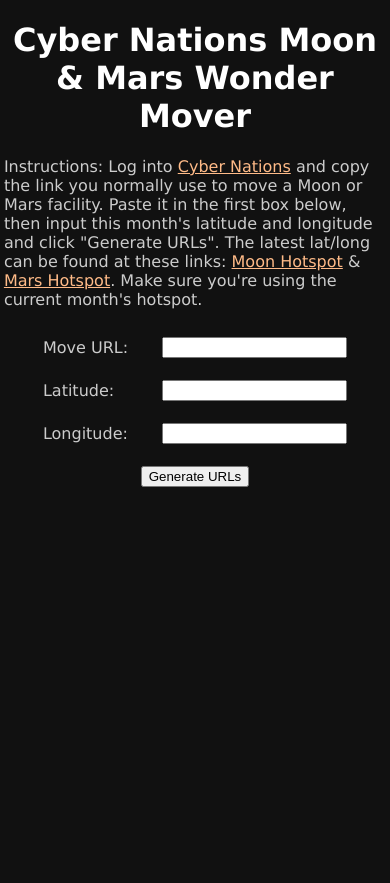
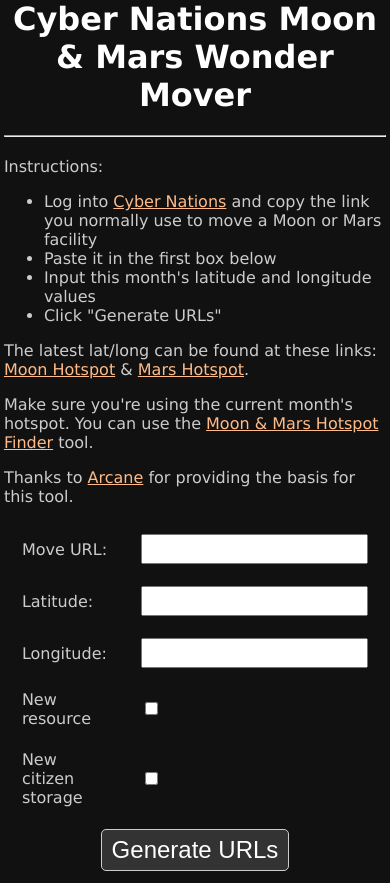
Before and after one commit to yk11/cnwondermover, a plain HTML site: page index.html in a window 390 px wide. Before the commit the page ends 844 px from the top, so only its background shows below. Drawn offline with Linux system fonts and the light colour scheme.

Commit message:
initial commit

```diff
--- a/index.html
+++ b/index.html
@@ -1,29 +1,61 @@
 <!DOCTYPE html PUBLIC "-//W3C//DTD XHTML 1.0 Strict//EN""http://www.w3.org/TR/xhtml1/DTD/xhtml1-strict.dtd">
 <html xmlns="http://www.w3.org/1999/xhtml">
 <head>
-	<meta charset="utf-8">
-	<style type="text/css">
-        body { width: 60%; margin: 25px 20%; font-size: 1em; font-family: Verdana,Arial; color: #CCC; background: #111; }
-        h1 { text-align: center; color: #FFF; }
+    <meta charset="utf-8">
+    <style type="text/css">
+        body { width: 60%; max-width: 1000px; margin: 25px 20%; font-size: 16px; font-family: Verdana,Arial; color: #CCC; background: #111; }
+        button, input { font-size: 16px; padding: 4px 8px; }
+        h1 { text-align: center; color: #FFF; margin-top: 0; }
         a { color: #FFBB88; }
-
-        #form { width: auto; margin: 0 auto; }
-
-        table { border: collapse; margin: auto; max-width: 600px; }
-        table td { padding: 10px 16px; }
-
-        .center { text-align: center; margin: 0 auto; }
+        form { width: auto; margin: 0 auto; }
+        hr { margin: 20px 0; }
 
         @media screen and (max-width: 960px) {
             body { width: 98%; margin: 0 1%; }
         }
+
+        .align-center { text-align: center; margin: 0 auto; }
+        .align-right { text-align: right; float: right; }
+
+        table { border: collapse; margin: auto; max-width: 600px; }
+        table th { font-weight: bold; position: sticky; top: 0; }
+        table td { padding: 10px 16px; }
+
+	    button { background: #333; color: #FFF; border-radius: 5px; border: 1px solid #CCC; padding: 6px 10px; cursor: pointer; text-decoration: none; line-height: normal; font-size: 16px; margin: 0 10px; vertical-align: baseline; text-align: center; }
+	    @media screen and (max-width: 783px) {
+            button { font-size: 24px; }
+        }
+	    button:hover { color: #FF8833; }
     </style>
+
+    <!-- Google tag (gtag.js) -->
+    <script async src="https://www.googletagmanager.com/gtag/js?id=G-G16KLLYP6W"></script>
+    <script>
+        window.dataLayer = window.dataLayer || [];
+        function gtag(){dataLayer.push(arguments);}
+        gtag('js', new Date());
+
+        gtag('config', 'G-G16KLLYP6W');
+    </script>
 </head>
 
 <body>
 <h1>Cyber Nations Moon & Mars Wonder Mover</h1>
+<hr/>
 
-<p>Instructions: Log into <a href="https://www.cybernations.net/" target="_blank">Cyber Nations</a> and copy the link you normally use to move a Moon or Mars facility. Paste it in the first box below, then input this month's latitude and longitude and click "Generate URLs". The latest lat/long can be found at these links: <a href="https://forums.cybernations.net/topic/64843-moon-hotspot/?do=getLastComment" target="_blank">Moon Hotspot</a> & <a href="https://forums.cybernations.net/topic/71214-mars-hotspot/?do=getLastComment" target="_blank">Mars Hotspot</a>. Make sure you're using the current month's hotspot.</p>
+<p>Instructions:</p>
+<ul>
+    <li>Log into <a href="https://www.cybernations.net/" target="_blank">Cyber Nations</a> and copy the link you normally use to move a Moon or Mars facility</li>
+    <li>Paste it in the first box below</li>
+    <li>Input this month's latitude and longitude values</li>
+    <li>Click "Generate URLs"</li>
+</ul>
+
+<p>The latest lat/long can be found at these links: <a href="https://forums.cybernations.net/topic/64843-moon-hotspot/?do=getLastComment" target="_blank">Moon Hotspot</a> & <a href="https://forums.cybernations.net/topic/71214-mars-hotspot/?do=getLastComment" target="_blank">Mars Hotspot</a>.</p>
+
+<p>Make sure you're using the current month's hotspot.  You can use the <a href="https://www.cnhotspotfinder.com/" target="_blank">Moon & Mars Hotspot Finder</a> tool.</p>
+
+<p>Thanks to <a href="https://forums.cybernations.net/profile/20027-arcane/" target="_blank">Arcane</a> for providing the basis for this tool.</p>
 
 <table id="form">
     <tr>
@@ -39,25 +71,33 @@
         <td><input id="longitude" name="longitude" type="text" size="20" maxlength="20" value="" /></td>
     </tr>
     <tr>
-        <td colspan="2" class="center"><button onclick="generateUrls()">Generate URLs</button></td>
+        <td>New resource</td>
+        <td><input id="new_resource" name="resource" type="checkbox" value="" /></td>
+    </tr>
+    <tr>
+        <td>New citizen storage</td>
+        <td><input id="new_storage" name="resource" type="checkbox" value="" /></td>
+    </tr>
+    <tr>
+        <td colspan="2" class="align-center"><button onclick="generateUrls()">Generate URLs</button></td>
     </tr>
 </table>
 
-<div id="move-links" class="center" style="display: none;">
+<div id="move-links" class="align-center" style="display: none;">
     <hr/>
 
     <h2>Moon Wonder Links</h2>
     <p>
-        <a id="moon-base" href="#">Base</a> |
-        <a id="moon-mine" href="#">Mine</a> |
-        <a id="moon-colony" href="#">Colony</a>
+        <a id="moon-base" href="#" target="_blank">Base</a> |
+        <a id="moon-mine" href="#" target="_blank">Mine</a> |
+        <a id="moon-colony" href="#" target="_blank">Colony</a>
     </p>
 
     <h2>Mars Wonder Links</h2>
     <p>
-        <a id="mars-base" href="#">Base</a> |
-        <a id="mars-mine" href="#">Mine</a> |
-        <a id="mars-colony" href="#">Colony</a>
+        <a id="mars-base" href="#" target="_blank">Base</a> |
+        <a id="mars-mine" href="#" target="_blank">Mine</a> |
+        <a id="mars-colony" href="#" target="_blank">Colony</a>
     </p>
 </div>
 
@@ -81,6 +121,8 @@
         const inputUrl = document.getElementById("url");
         const inputLat = document.getElementById("latitude");
         const inputLon = document.getElementById("longitude");
+        const inputResource = document.getElementById("new_resource").checked;
+        const inputStorage = document.getElementById("new_storage").checked;
 
         const moveUrl = inputUrl.value;
 
@@ -107,18 +149,18 @@
         const value = valueMatch[1];
 
         const cnBaseUrl = `https://www.cybernations.net/national_wonders_map.asp?Nation_ID=${nationId}`;
+        const upgradeResourceUrl = inputResource ? '&Upgrade=1' : '';
+        const upgradeStorageUrl = inputStorage ? '&Upgrade=1' : '';
 
-        const moonUrl = `${cnBaseUrl}&Location=Moon`;
-        const marsUrl = `${cnBaseUrl}&Location=Mars`;
         const coordBaseUrl = `lat=${inputLat.value}&lon=${inputLon.value}&VALUE=${value}`;
 
-        setLink("moon-base", `${moonUrl}&Type=Base&${coordBaseUrl}`);
-        setLink("moon-mine", `${moonUrl}&Type=Mine&${coordBaseUrl}`);
-        setLink("moon-colony", `${moonUrl}&Type=Colony&${coordBaseUrl}`);
+        setLink("moon-base", `${cnBaseUrl}&Location=Moon&Type=Base&${coordBaseUrl}`);
+        setLink("moon-mine", `${cnBaseUrl}${upgradeResourceUrl}&Location=Moon&Type=Mine&${coordBaseUrl}`);
+        setLink("moon-colony", `${cnBaseUrl}${upgradeStorageUrl}&Location=Moon&Type=Colony&${coordBaseUrl}`);
 
-        setLink("mars-base", `${marsUrl}&Type=Base&${coordBaseUrl}`);
-        setLink("mars-mine", `${marsUrl}&Type=Mine&${coordBaseUrl}`);
-        setLink("mars-colony", `${marsUrl}&Type=Colony&${coordBaseUrl}`);
+        setLink("mars-base", `${cnBaseUrl}&Location=Mars&Type=Base&${coordBaseUrl}`);
+        setLink("mars-mine", `${cnBaseUrl}${upgradeResourceUrl}&Location=Mars&Type=Mine&${coordBaseUrl}`);
+        setLink("mars-colony", `${cnBaseUrl}${upgradeStorageUrl}&Location=Mars&Type=Colony&${coordBaseUrl}`);
 
         document.getElementById("move-links").style.display = "block";
     }
```
